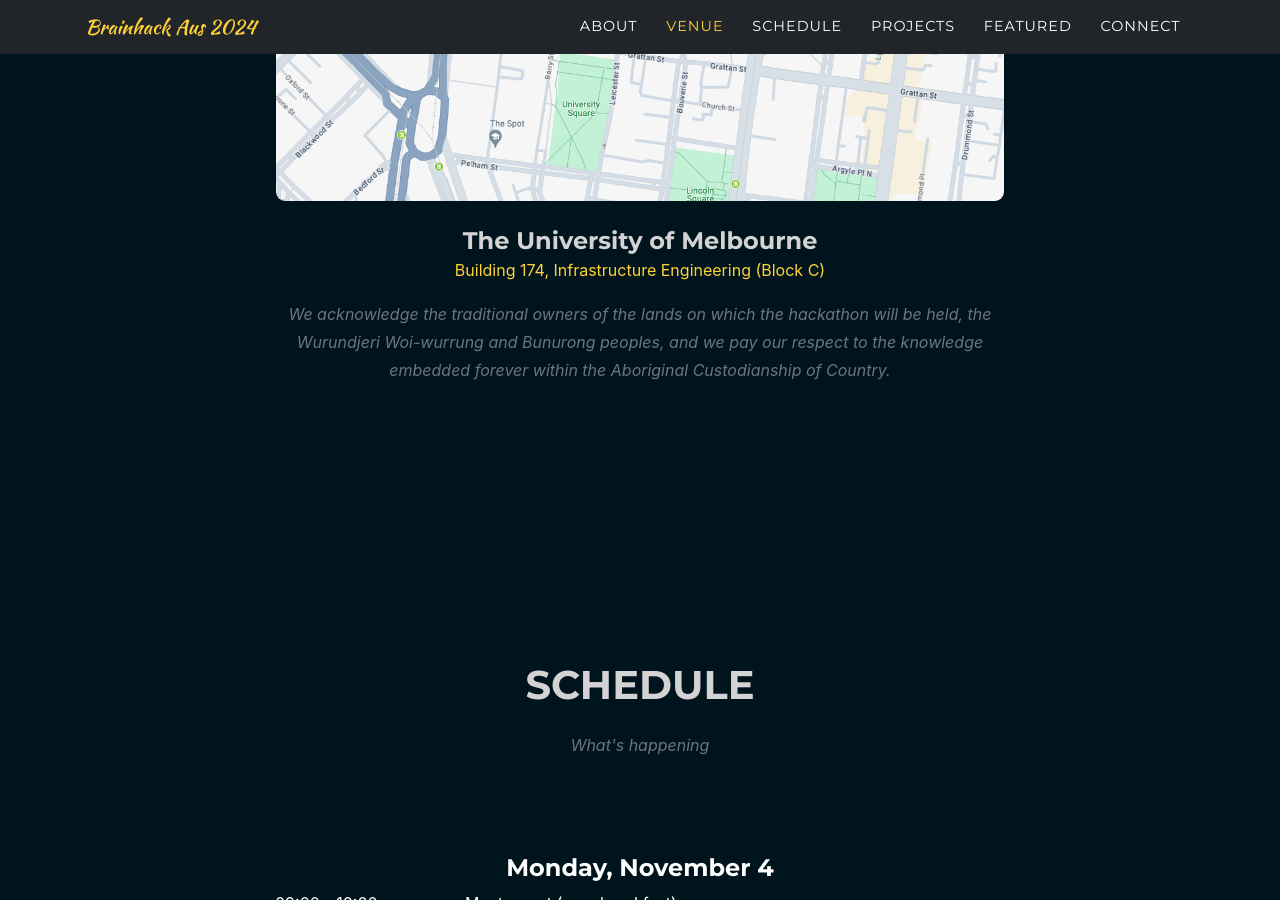
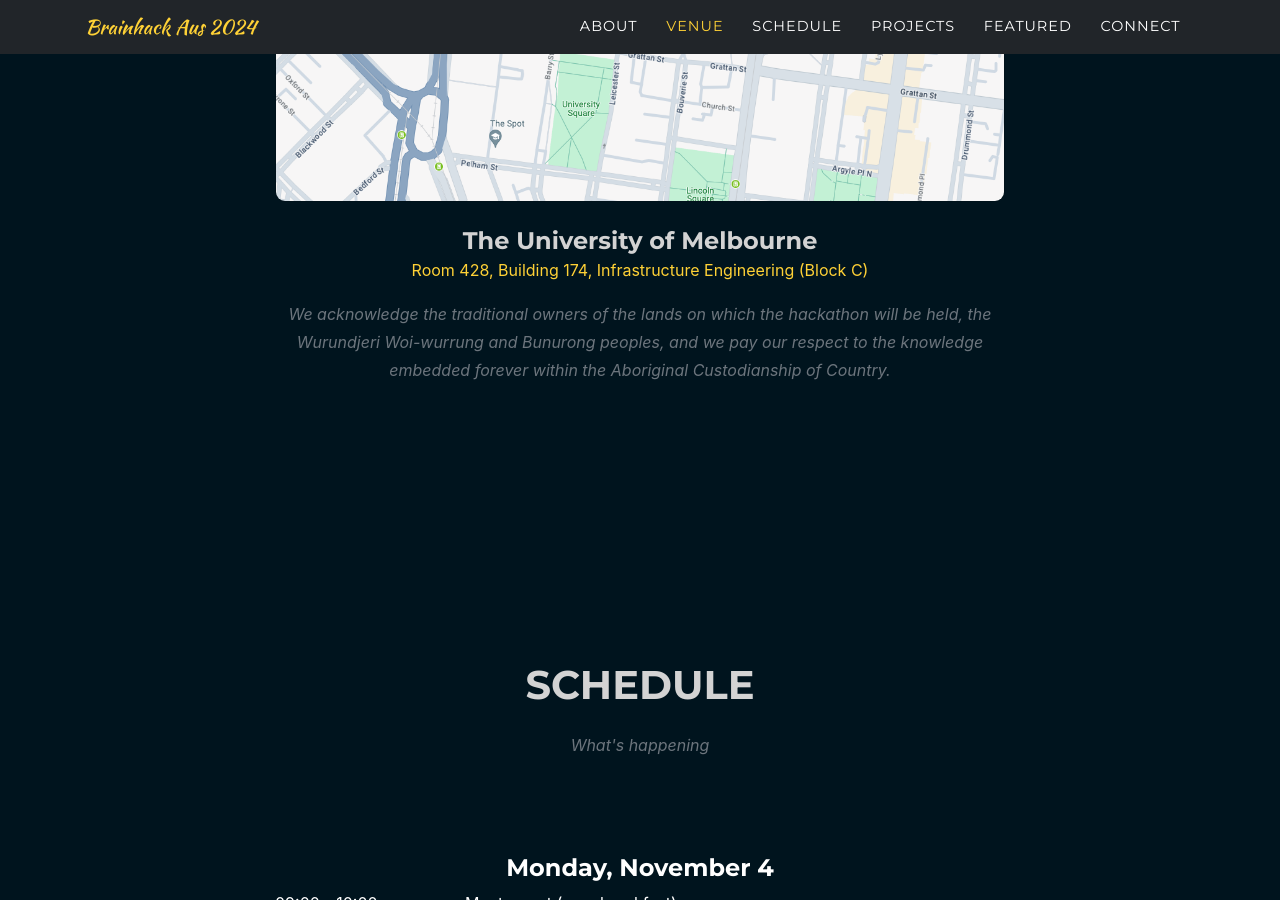
Before and after one commit to brainhack-aus/global2024, a Jekyll site: the page built from index.md, in a window 1280 px wide and 900 px high, scrolled down 3018 px. Built offline with Jekyll 4.4.1, drawn with Linux system fonts in a browser that asks for light colours; some web fonts are replaced.

Commit message:
Update sitetext.yml

```diff
--- a/_data/sitetext.yml
+++ b/_data/sitetext.yml
@@ -39,7 +39,7 @@
   map: assets/img/venue-map.png
   link: "https://learningspaces.unimelb.edu.au/rooms/174/0/"
   maplink: https://maps.app.goo.gl/2WtnsbAYAjytbni48
-  address: Building 174, Infrastructure Engineering (Block C)
+  address: Room 428, Building 174, Infrastructure Engineering (Block C)
 
 projects:
   title: FEATURED
```
